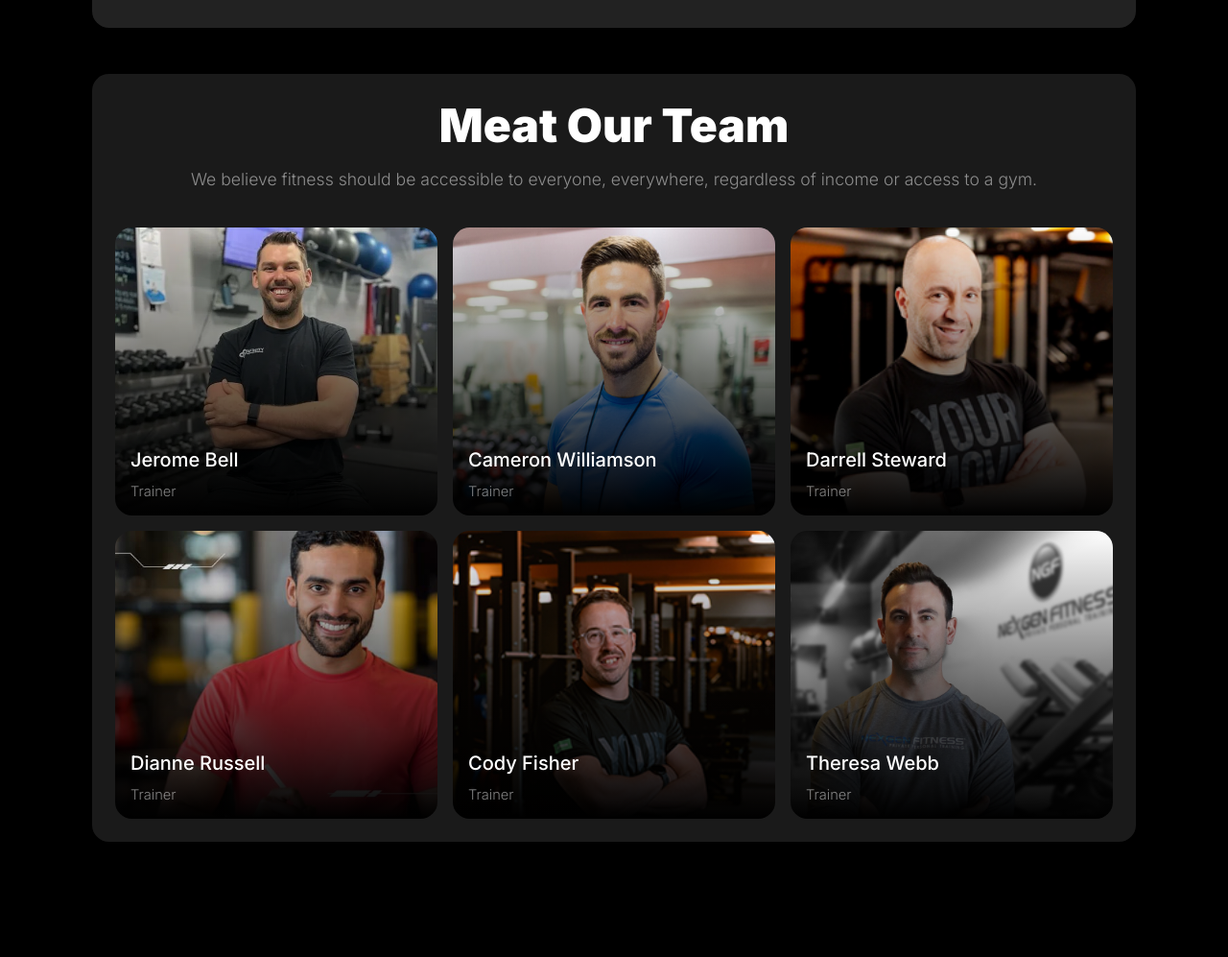
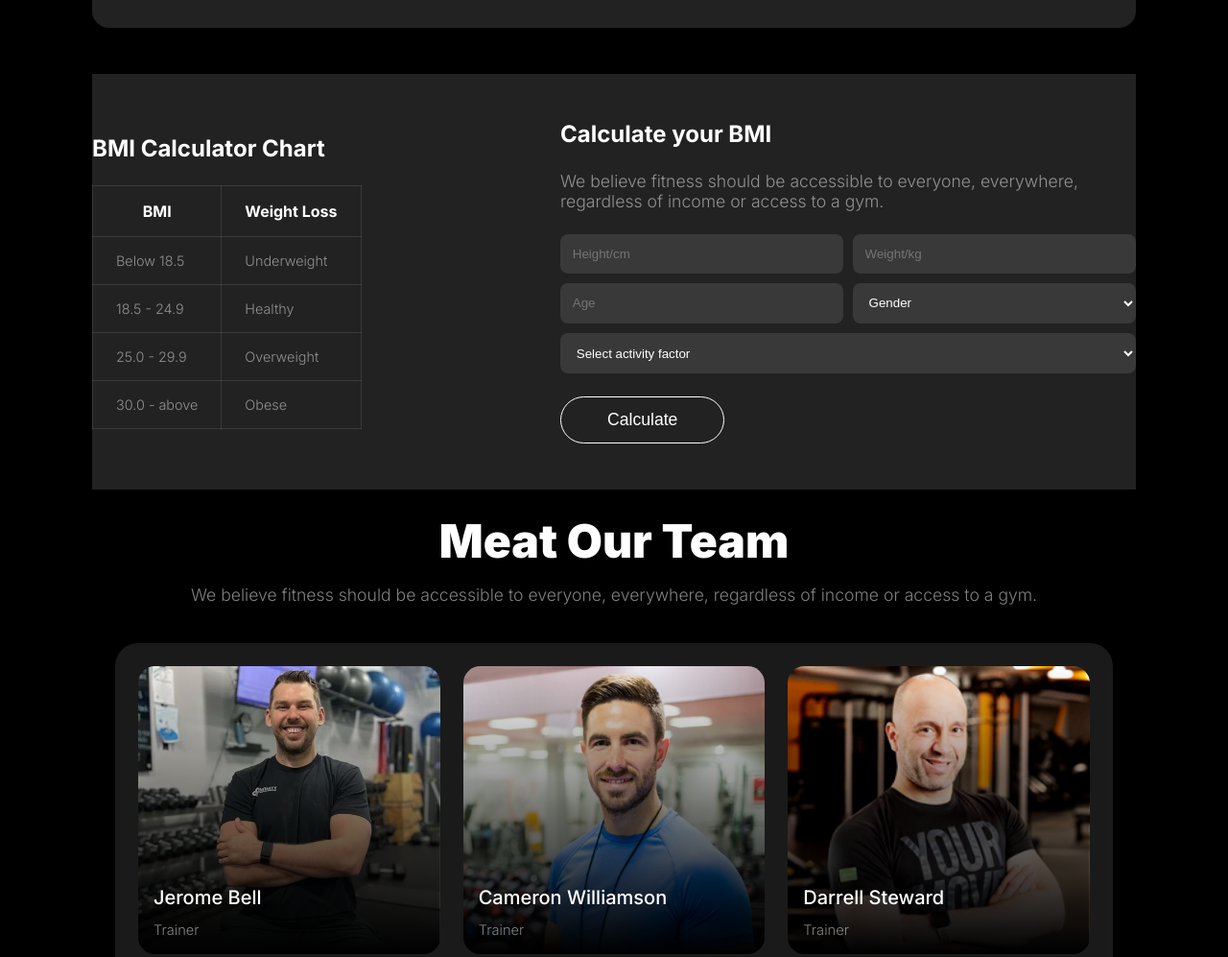
Before and after one commit to Rakibul-Hasan-Rifat/fitness, a plain HTML site: page index.html in a window 1280 px wide. Shown: the part 1591-2588 px from the top of the page at 96% size. Before the commit the page ends 2516 px from the top, so only its background shows below. Drawn offline with Linux system fonts and the light colour scheme; a web font is replaced by a local one.

Commit message:
bmi calculator section is done

```diff
--- a/index.html
+++ b/index.html
@@ -10,6 +10,7 @@
     ></script>
     <link rel="stylesheet" href="styles/style.css" />
   </head>
+
   <body>
     <header class="container">
       <nav>
@@ -97,16 +98,77 @@
       <section class="extra_miles">
         <div class="extra_mile_text">
           <h2 class="section_title">Run an Extra Mile Easily</h2>
-          <p class="desc">We believe fitness should be accessible to everyone, everywhere, regardless of income or access to a gym. With hundreds of professional workouts.</p>
+          <p class="desc">
+            We believe fitness should be accessible to everyone, everywhere,
+            regardless of income or access to a gym. With hundreds of
+            professional workouts.
+          </p>
           <button class="btn">Join Now</button>
         </div>
         <div class="extra_mile_image">
-            <img src="./images/run.jpg" alt="">
+          <img src="./images/run.jpg" alt="" />
+        </div>
+      </section>
+      <section class="bmi_calculator_sect">
+        <div class="bmi_chart">
+          <h2 class="section_subtitle">BMI Calculator Chart</h2>
+          <table>
+            <thead>
+              <tr>
+                <th>BMI</th>
+                <th>Weight Loss</th>
+              </tr>
+            </thead>
+            <tbody>
+              <tr>
+                <td>Below 18.5</td>
+                <td>Underweight</td>
+              </tr>
+              <tr>
+                <td>18.5 - 24.9</td>
+                <td>Healthy</td>
+              </tr>
+              <tr>
+                <td>25.0 - 29.9</td>
+                <td>Overweight</td>
+              </tr>
+              <tr>
+                <td>30.0 - above</td>
+                <td>Obese</td>
+              </tr>
+            </tbody>
+          </table>
+        </div>
+        <div class="bmi_calculator">
+          <h2 class="section_subtitle">Calculate your BMI</h2>
+          <p class="desc">
+            We believe fitness should be accessible to everyone, everywhere,
+            regardless of income or access to a gym.
+          </p>
+          <form class="bmi_form">
+            <div class="input_fields_container">
+              <input type="text" placeholder="Height/cm" />
+              <input type="text" placeholder="Weight/kg" />
+              <input type="text" placeholder="Age" />
+              <select name="" id="">
+                <option value="gender" disabled selected>Gender</option>
+                <option value="male">Male</option>
+                <option value="female">Female</option>
+              </select>
+              <select name="activity" id="">
+                <option value="activity">Select activity factor</option>
+              </select>
+            </div>
+            <button class="btn">Calculate</button>
+          </form>
         </div>
       </section>
       <section class="meat_team">
         <h2 class="section_title">Meat Our Team</h2>
-        <p class="desc">We believe fitness should be accessible to everyone, everywhere, regardless of income or access to a gym.</p>
+        <p class="desc">
+          We believe fitness should be accessible to everyone, everywhere,
+          regardless of income or access to a gym.
+        </p>
         <div class="team_member_container">
           <div class="team_member">
             <h4>Jerome Bell</h4>
--- a/styles/style.css
+++ b/styles/style.css
@@ -41,7 +41,7 @@ body {
 }
 
 .btn {
-  padding: 01rem 2.5rem;
+  padding: .8rem 3rem;
   border-radius: 2rem;
   font-size: 1.1rem;
   cursor: pointer;
@@ -69,6 +69,10 @@ h4 {
   margin-bottom: 0.6rem;
   font-size: 1.25rem;
   color: #fff;
+}
+
+.section_subtitle {
+  margin-bottom: 1.5rem;
 }
 
 /* header styles */
@@ -255,9 +259,61 @@ header .banner {
   border-radius: 0.8rem;
 }
 
+/* .bmi_calculator_sect styles */
+.bmi_calculator_sect {
+  background-color: #222;
+  padding: 3rem 0;
+  display: flex;
+  align-items: center;
+  justify-content: space-between;
+  color: #fff;
+}
+
+table,
+th,
+td {
+  border: 1px solid rgba(255, 255, 255, 0.1);
+  border-collapse: collapse;
+}
+
+th,
+td {
+  padding: 1rem 1.5rem;
+}
+
+td {
+  font-size: 0.9rem;
+  font-weight: 300;
+  color: rgba(255, 255, 255, 0.5);
+}
+
+.bmi_calculator {
+  max-width: 600px;
+  margin-left: 5rem;
+}
+
+.bmi_form div {
+  margin: 1.5rem 0;
+  display: grid;
+  gap: .6rem;
+  grid-template-columns: 1fr 1fr;
+}
+
+.input_fields_container input,
+.input_fields_container select {
+  color: #fff;
+  border-radius: .5rem;
+  padding: 0.8rem;
+  background-color: rgba(255, 255, 255, .1);
+  border: none;outline: none;
+}
+
+.input_fields_container select[name="activity"] {
+  grid-column: 1 / span 2;
+}
+
 /* .meat_team_section styles */
 .meat_team {
-  background-color: rgba(255, 255, 255, 0.1);
   border-radius: 1.1rem;
   padding: 1.5rem;
   text-align: center;
@@ -266,8 +322,11 @@ header .banner {
 .meat_team .team_member_container {
   margin-top: 2.5rem;
   display: grid;
+  gap: 1.5rem;
+  padding: 1.5rem;
+  border-radius: 1.5rem;
   grid-template-columns: repeat(3, 1fr);
-  gap: 1rem;
+  background-color: rgba(255, 255, 255, 0.1);
 }
 
 .team_member_container .team_member {
```
Lines whose indentation alone changed are shown as unchanged.
